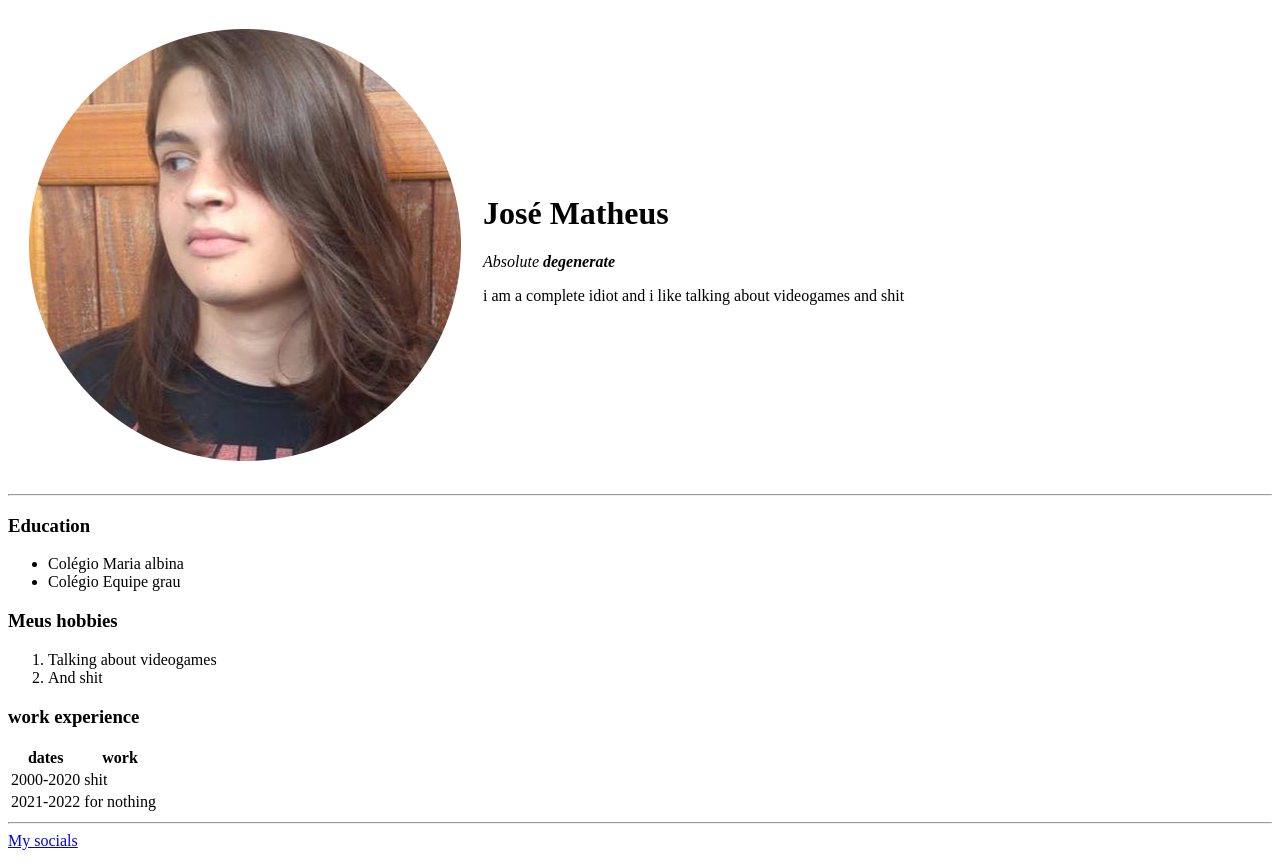
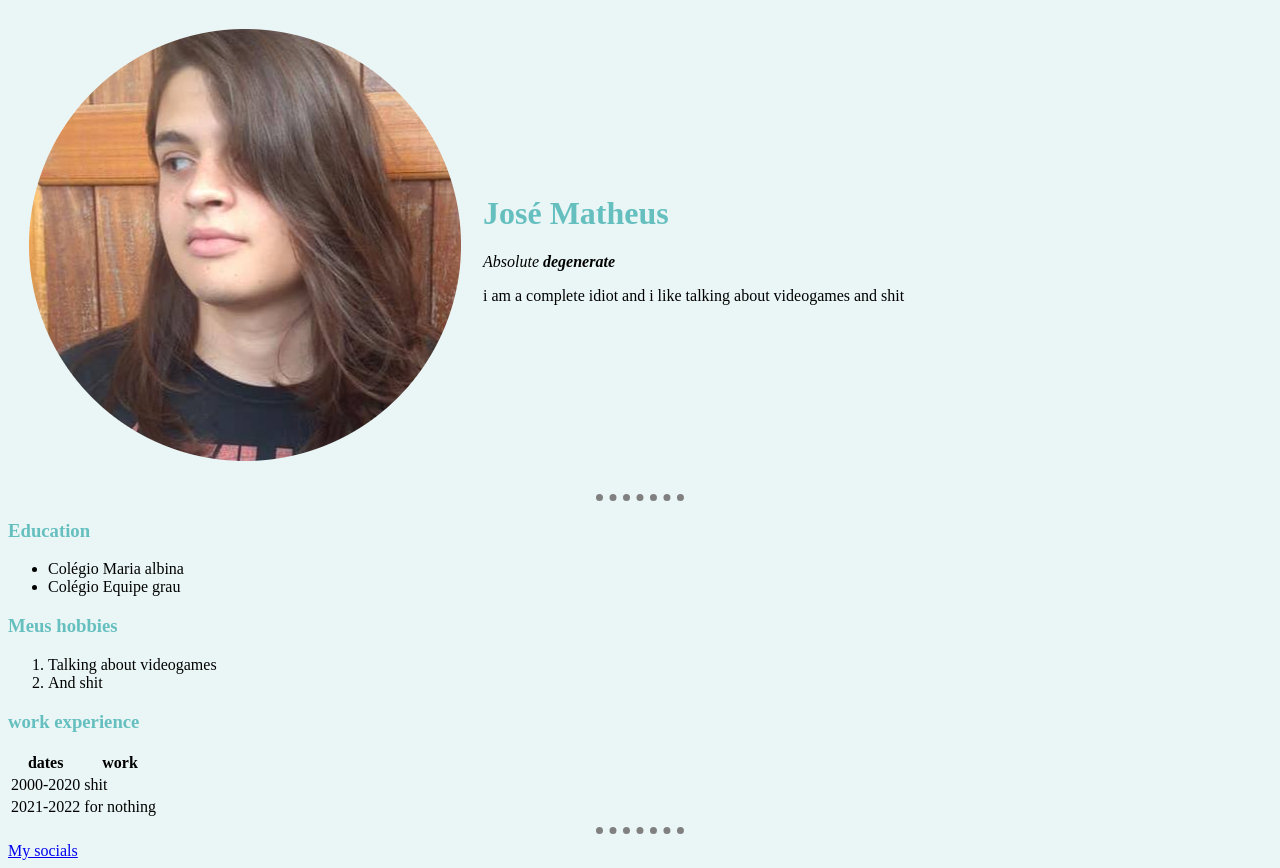
Before and after one commit to jmrflora/cv, a plain HTML site: page index.html in a window 1280 px wide. Drawn offline with Linux system fonts and the light colour scheme.

Commit message:
css external

```diff
--- /dev/null
+++ b/css/styles.css
@@ -0,0 +1,16 @@
+body {
+  background-color:#EAF6F6;
+}
+hr{
+  border-style: dotted none none none;
+  border-color: grey;
+  border-width: 7px;
+  width: 7%;
+}
+
+h1{
+  color: #66bfbf;
+}
+h3{
+  color: #66bfbf;
+}
--- a/index.html
+++ b/index.html
@@ -4,15 +4,18 @@
 <head>
   <meta charset="utf-8">
   <title>site pessoal do josé</title>
+  <link rel="stylesheet" href="css/styles.css">
 </head>
 
-<body>
+<body >
   <table cellspacing="20">
     <tr>
       <td><img src="images\minha_foto-modified.png" alt="photo of me"></td>
-      <td><h1>José Matheus</h1>
-      <p><em>Absolute <strong>degenerate</strong></em></p>
-      <p>i am a complete idiot and i like talking about videogames and shit</p></td>
+      <td>
+        <h1>José Matheus</h1>
+        <p><em>Absolute <strong>degenerate</strong></em></p>
+        <p>i am a complete idiot and i like talking about videogames and shit</p>
+      </td>
     </tr>
   </table>
 
```
Also changed, not shown: socials.html (+1 -0 lines).
